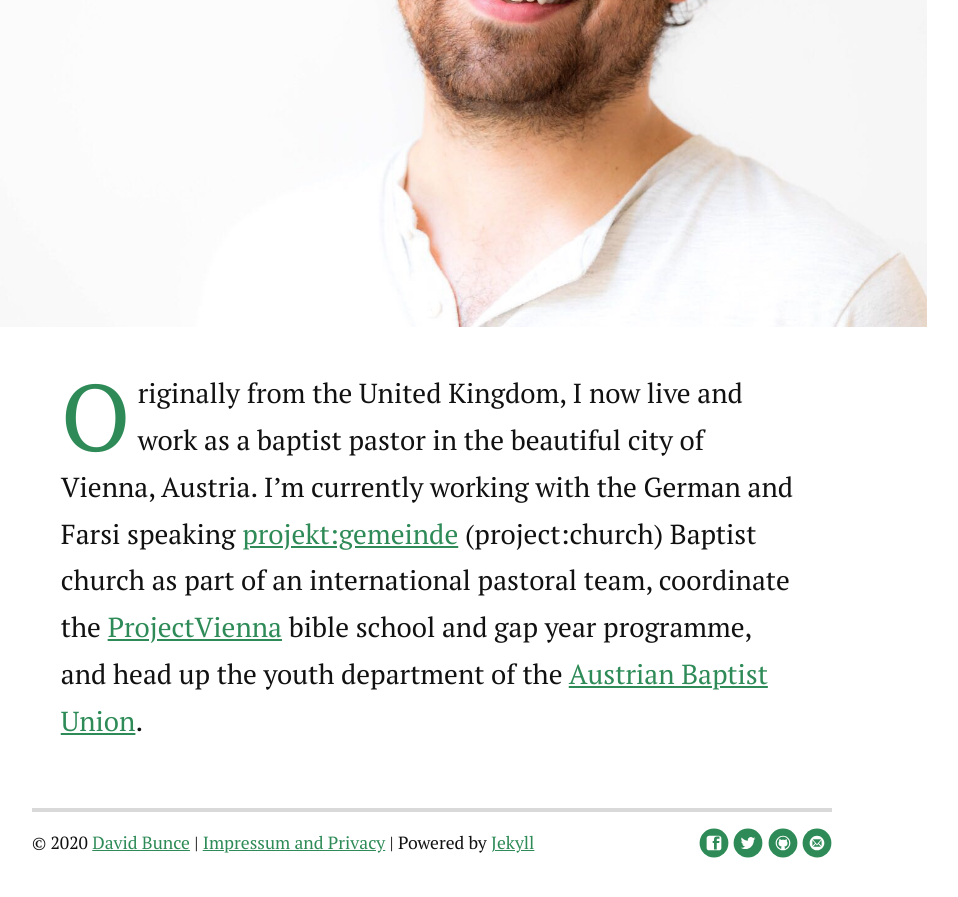
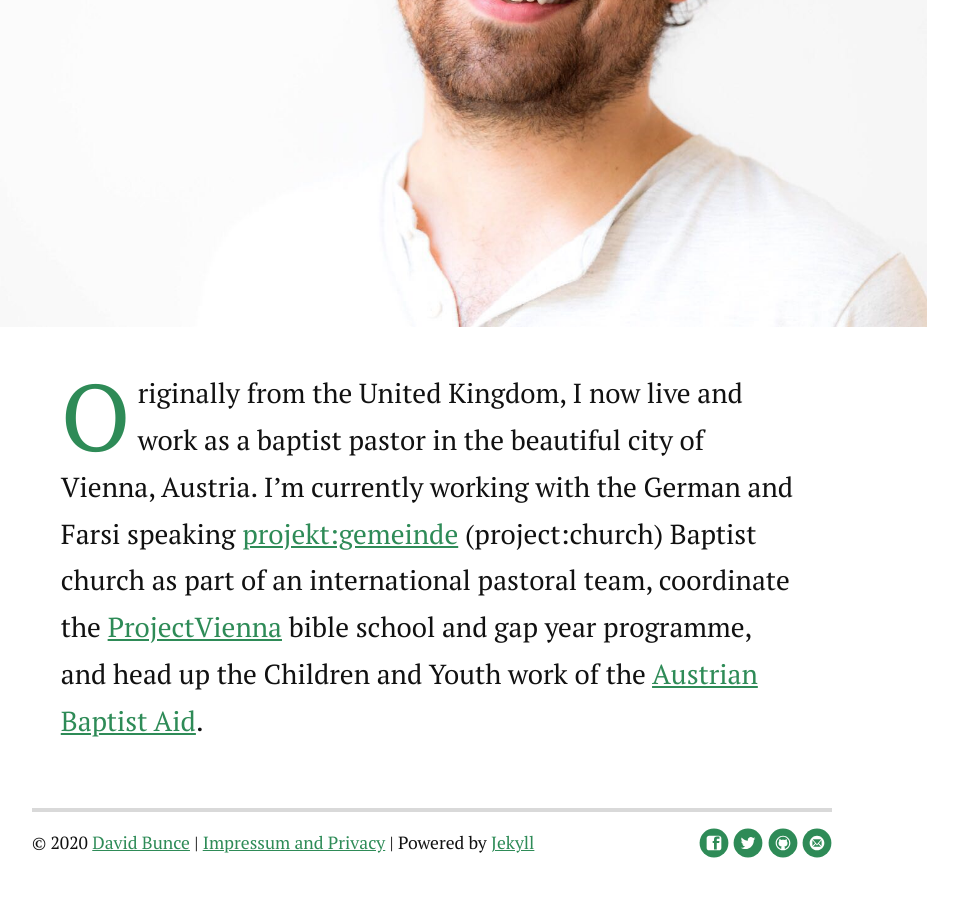
Before and after one commit to davidbunce/davidbunce, a Jekyll site: the page built from about.md, in a window 1280 px wide and 900 px high, scrolled down 830 px. Shown: the top 897 px of the window, without its empty margins (208-1166 px from the left). Built offline with Jekyll 4.4.1, drawn with Linux system fonts in a browser that asks for light colours; nearby versions of some CDN libraries.

Commit message:
Copy change

```diff
--- a/about.md
+++ b/about.md
@@ -6,5 +6,5 @@ title: About David
 <div class="post">
 	<h1 class="pageTitle">About David</h1>
 	<img src="{{ '/assets/img/profile-david-bunce.jpg' | prepend: site.baseurl }}" alt="">
-	<p class="intro"><span class="dropcap">O</span>riginally from the United Kingdom, I now live and work as a baptist pastor in the beautiful city of Vienna, Austria. I’m currently working with the German and Farsi speaking <a href="http://projektgemeinde.wien/">projekt:gemeinde</a> (project:church) Baptist church as part of an international pastoral team, coordinate the <a href="https://www.projectvienna.at/">ProjectVienna</a> bible school and gap year programme, and head up the youth department of the <a href="http://baptisten.at/">Austrian Baptist Union</a>.</p>
+	<p class="intro"><span class="dropcap">O</span>riginally from the United Kingdom, I now live and work as a baptist pastor in the beautiful city of Vienna, Austria. I’m currently working with the German and Farsi speaking <a href="http://projektgemeinde.wien/">projekt:gemeinde</a> (project:church) Baptist church as part of an international pastoral team, coordinate the <a href="https://www.projectvienna.at/">ProjectVienna</a> bible school and gap year programme, and head up the Children and Youth work of the <a href="http://www.austrianbaptistaid.com/">Austrian Baptist Aid</a>.</p>
 </div>
```
